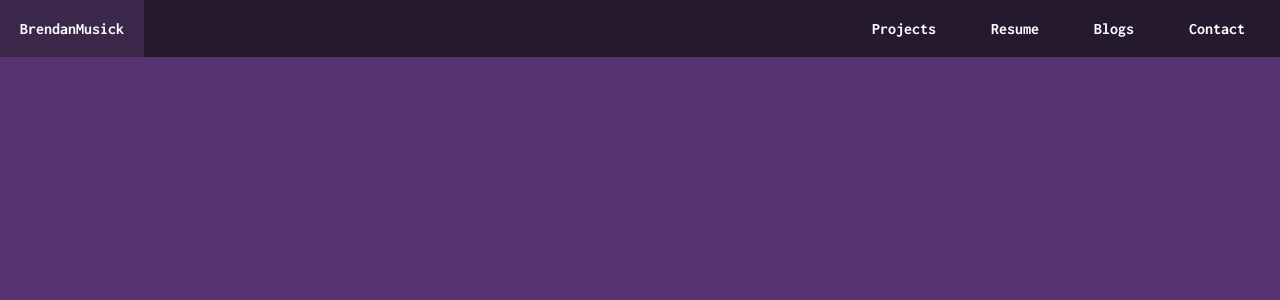
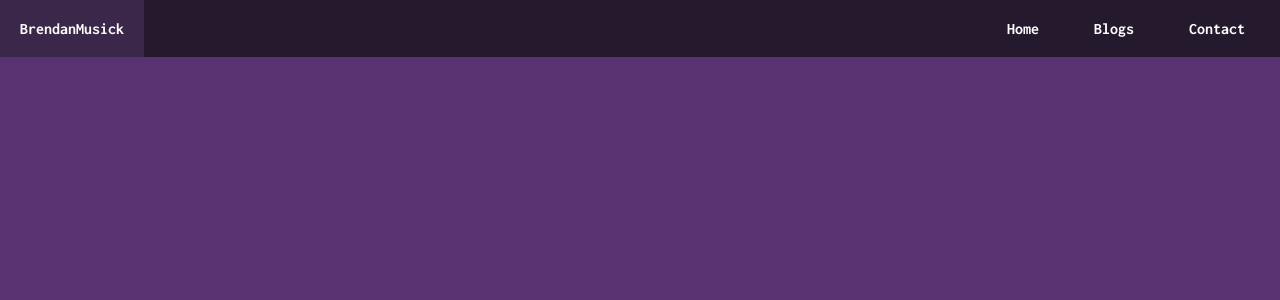
Before and after one commit to B-Musick/portfolio-final, a Node server app: page /blogs/ in a window 1280 px wide. Shown: the top 300 px of the page. Run offline with Node 20, Linux system fonts and the light colour scheme; data that the repository does not hold is empty; some libraries are stand-ins or nearby versions; some web fonts are replaced.

Commit message:
Fixed header on blogs page

```diff
--- a/views/partials/header.ejs
+++ b/views/partials/header.ejs
@@ -37,8 +37,7 @@
     <nav class="navbar">
         <a class="navbar-about" href="/">BrendanMusick</a>
 
-        <a class="navbar-projects" href="/projects">Projects</a>
-        <a class="navbar-resume" href="#">Resume</a>
+        <a class="navbar-projects" href="/">Home</a>
         <a class="navbar-blogs" href="/blogs">Blogs</a>
         <a class="navbar-contact" href="mailto:brendan.musick@gmail.com">Contact</a>
 
```
Also changed, not shown: 1 other file.
